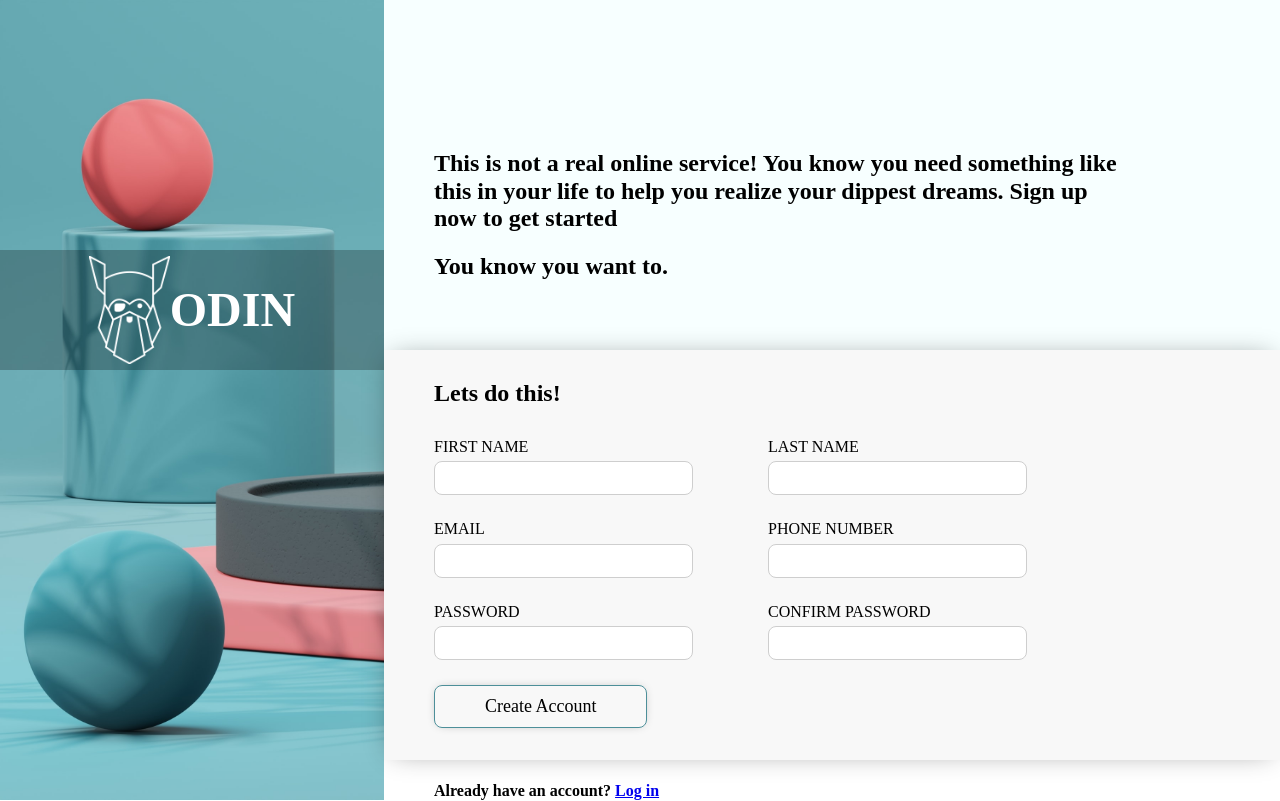
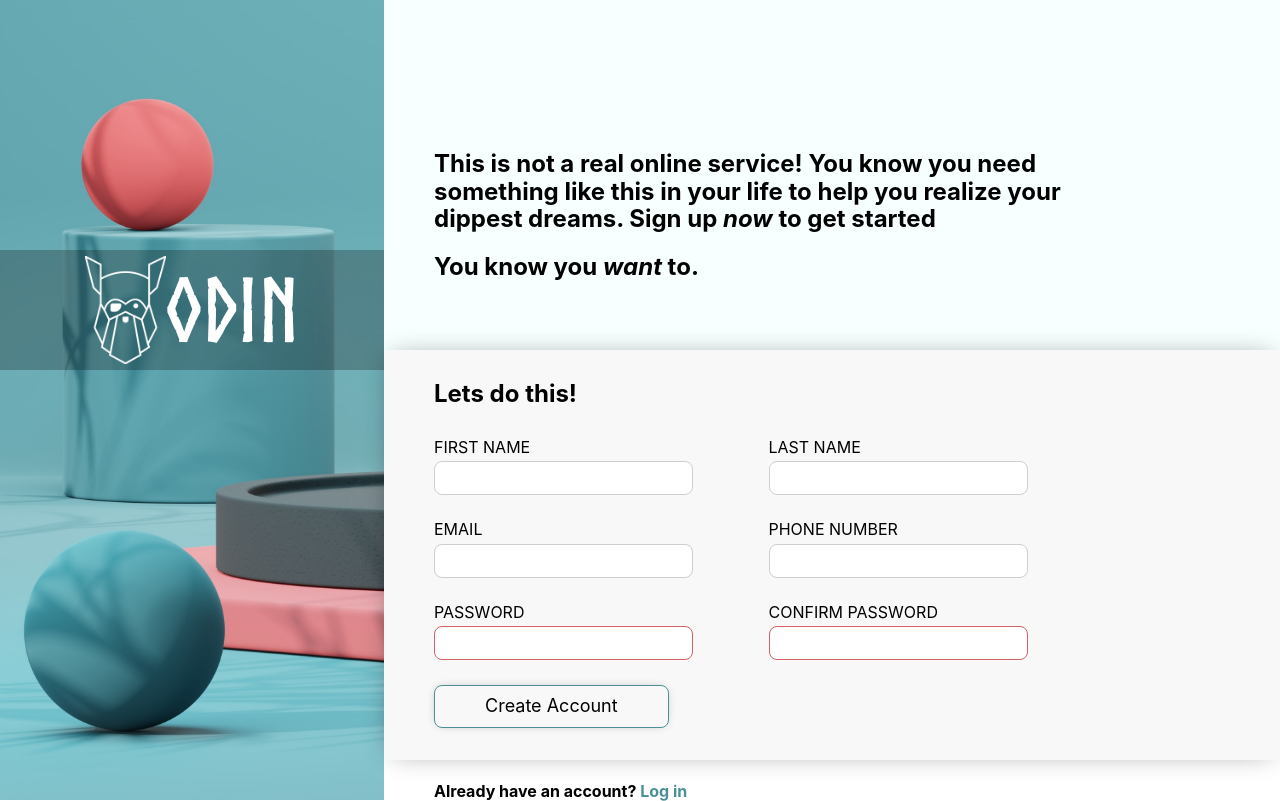
Before and after one commit to Kartohan/Sign-Up-Form, a plain HTML site: page index.html in a window 1280 px wide. Drawn offline with Linux system fonts and the light colour scheme.

Commit message:
Add Logo Font

```diff
--- a/index.html
+++ b/index.html
@@ -24,9 +24,9 @@
             <div class="article">
                 <h2>This is not a real online service! You know you need
                     something like this in your life to help you realize your dippest dreams.
-                    Sign up now to get started
+                    Sign up <i>now</i> to get started
                 </h2>
-                <h2>You know you want to.</h2>
+                <h2>You know you <i>want</i> to.</h2>
             </div>
             <div class="form-field">
                 <h2>Lets do this!</h2>
@@ -50,11 +50,11 @@
                         </div>
                         <div class="form-cell">
                             <label for="password">PASSWORD</label>
-                            <input type="password" id="password" name="password">
+                            <input class="error" type="password" id="password" name="password">
                         </div>
                         <div class="form-cell">
                             <label for="confirm-password">CONFIRM PASSWORD</label>
-                            <input type="password" id="confirm-password" name="confirm-password">
+                            <input class="error" type="password" id="confirm-password" name="confirm-password">
                         </div>
                     </div>
                     <button type="submit">Create Account</button>
--- a/style.css
+++ b/style.css
@@ -1,6 +1,10 @@
-* {
+/* * {
     font-family: Ubuntu;
-}
+} */
+@font-face {
+    font-family: Norse;
+    src: url(./Norse-Bold.otf);
+  }
 /* Background-left-side-box */
 .background-img {
     width: 100%;
@@ -28,11 +32,15 @@
     height: 90%;
 }
 .logo-box h1 {
-    font-size: 3rem;
+    font-size: 5.5rem;
     color: white;
+    font-family: Norse, -apple-system, BlinkMacSystemFont, "Segoe UI", Roboto, Oxygen, Ubuntu, Cantarell, "Open Sans", "Helvetica Neue", sans-serif;
 }
 /* Main right-side-container */
 /* Article */
+.main-content {
+    font-family: -apple-system, BlinkMacSystemFont, "Segoe UI", Roboto, Oxygen, Ubuntu, Cantarell, "Open Sans", "Helvetica Neue", sans-serif;
+}
 .main {
     display: flex;
 }
@@ -88,6 +96,9 @@ h2 {
     margin-right: 80px;
     margin-bottom: 25px;
 }
+.inside-form input.error {
+    border: 1px solid #d46164;
+}
 /* Button */
 button {
     padding: 10px 50px;
@@ -110,3 +121,8 @@ button:active {
 h4 {
     padding-left: 50px;
 }
+h4 a {
+    text-decoration: none;
+    text-decoration-color: #d46164;
+    color: #4d8f99;
+}
```
Also changed, not shown: Norse-Bold.otf (added).
